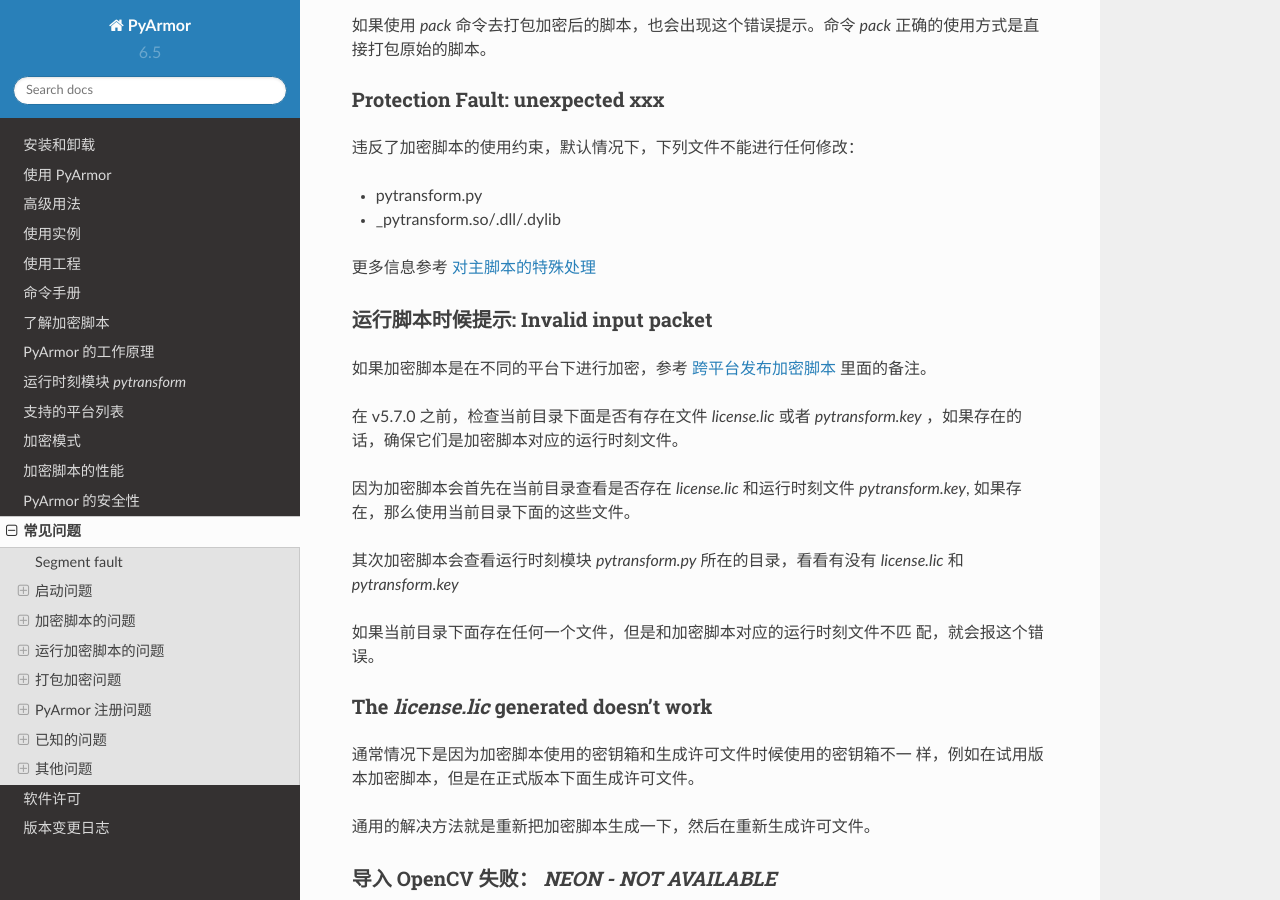
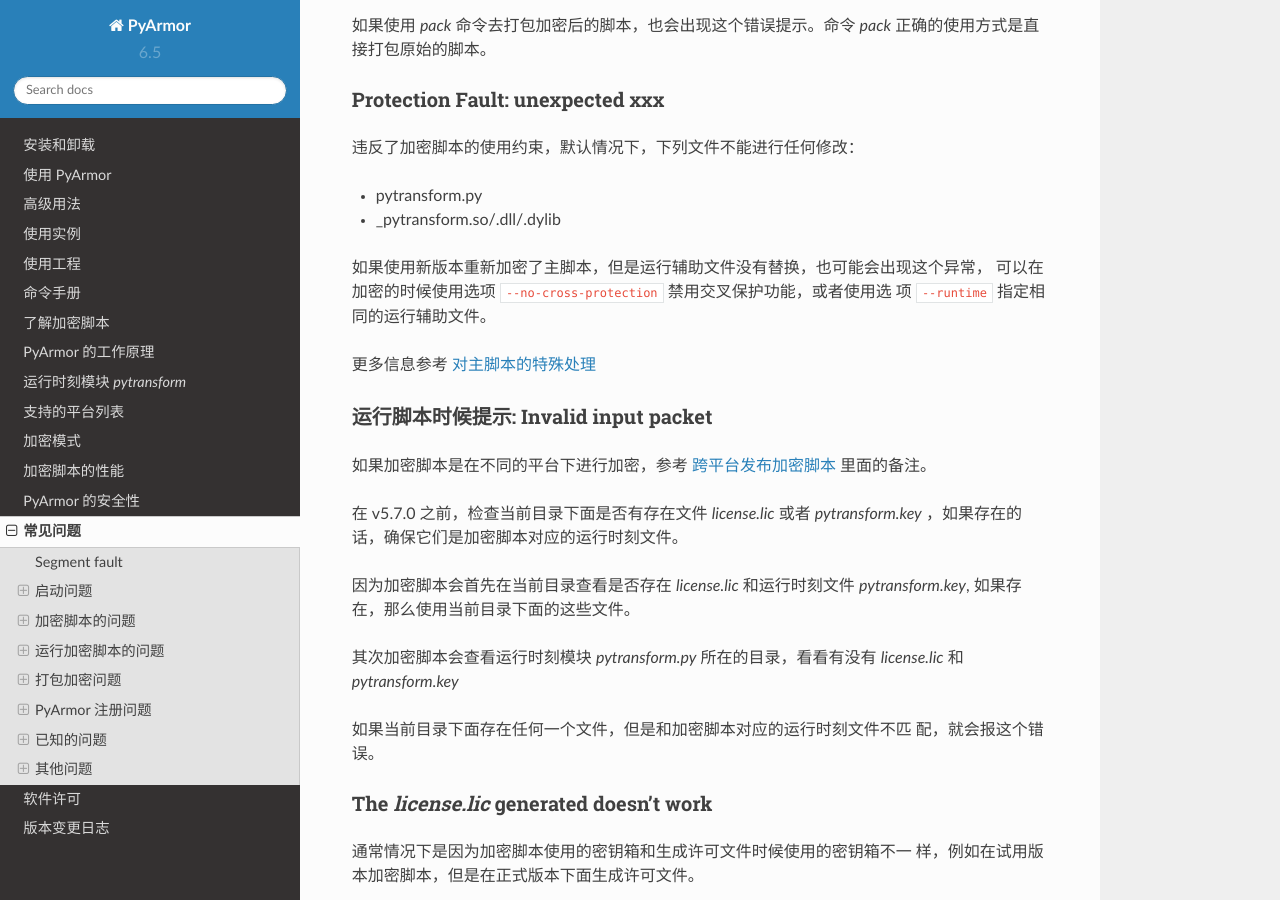
Before and after one commit to dashingsoft/pyarmor-docs-zh, a Sphinx documentation site: the page built from docs/questions.rst, in a window 1280 px wide and 900 px high, scrolled down 6028 px. Built offline with Sphinx 7.4.7 and the Read the Docs theme 2.0.0, drawn with Linux system fonts in a browser that asks for light colours.

Commit message:
Refine doc

```diff
--- a/docs/questions.rst
+++ b/docs/questions.rst
@@ -279,6 +279,10 @@
 * pytransform.py
 * _pytransform.so/.dll/.dylib
 
+如果使用新版本重新加密了主脚本，但是运行辅助文件没有替换，也可能会出现这个异常，
+可以在加密的时候使用选项 ``--no-cross-protection`` 禁用交叉保护功能，或者使用选
+项 ``--runtime`` 指定相同的运行辅助文件。
+
 更多信息参考 :ref:`对主脚本的特殊处理`
 
 
```
